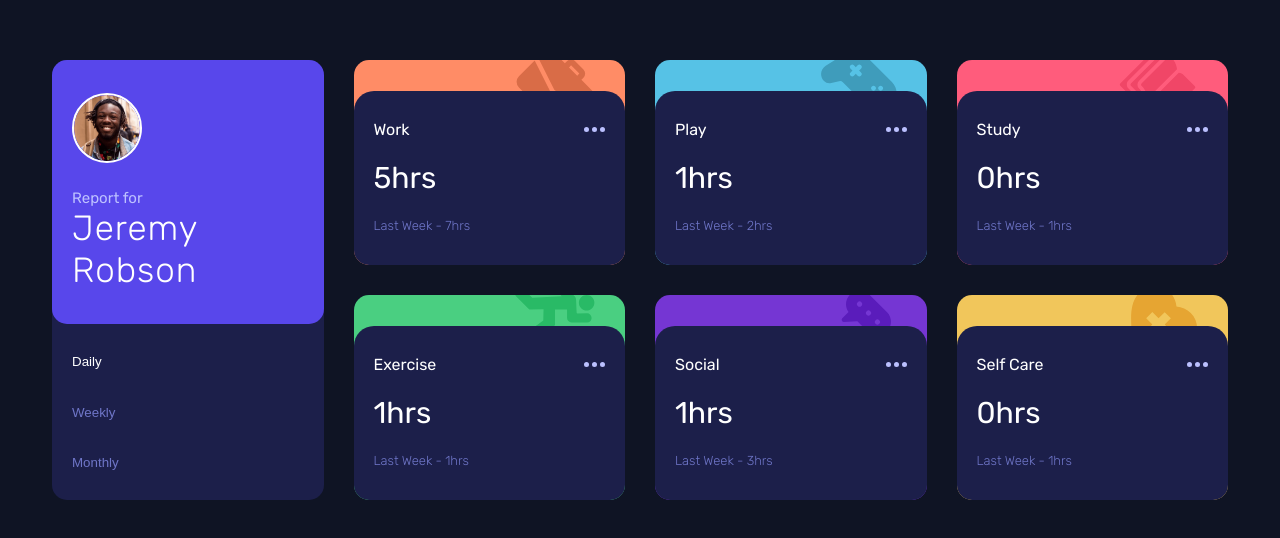
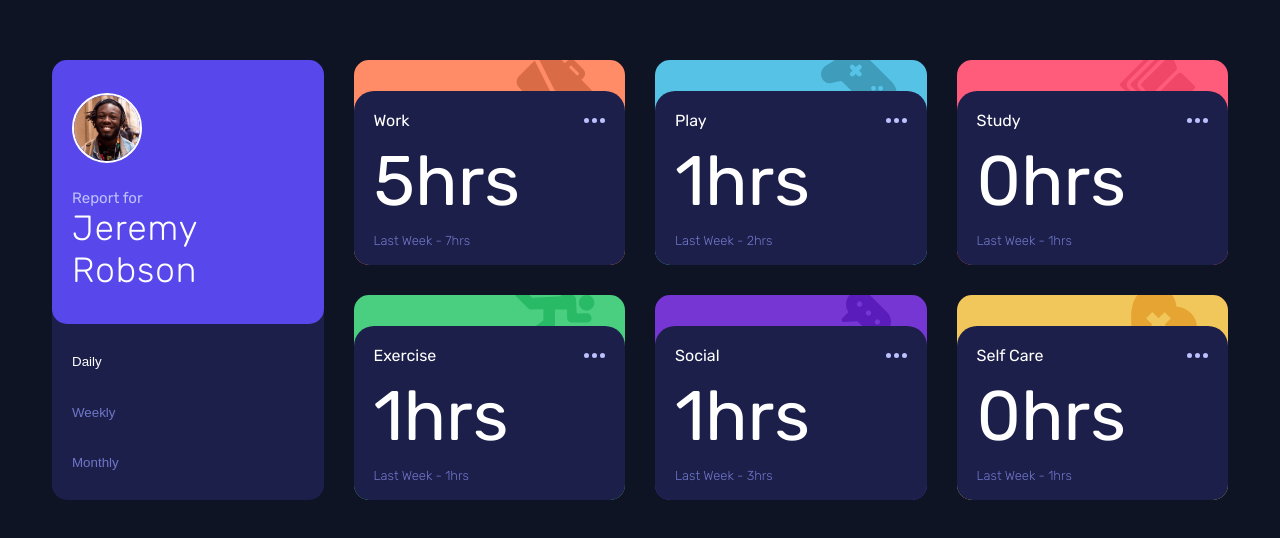
Before and after one commit to Koyun92/time-tracking, a website: page index.html in a window 1280 px wide. Shown: the part 120-658 px from the top of the page. Drawn offline with Linux system fonts and the light colour scheme.

Commit message:
fontsize increase

```diff
--- a/src/sass/style.scss
+++ b/src/sass/style.scss
@@ -114,7 +114,7 @@ body {
     }
 
     &__hours {
-        font-size: 3rem;
+        font-size: 7rem;
 
         &--last {
             justify-self: end;
@@ -128,8 +128,6 @@ body {
         align-self: center;
         justify-self: end;
         cursor: pointer;
-
-
 
 
     }
```
Also changed, not shown: dist/css/style.min.css.
